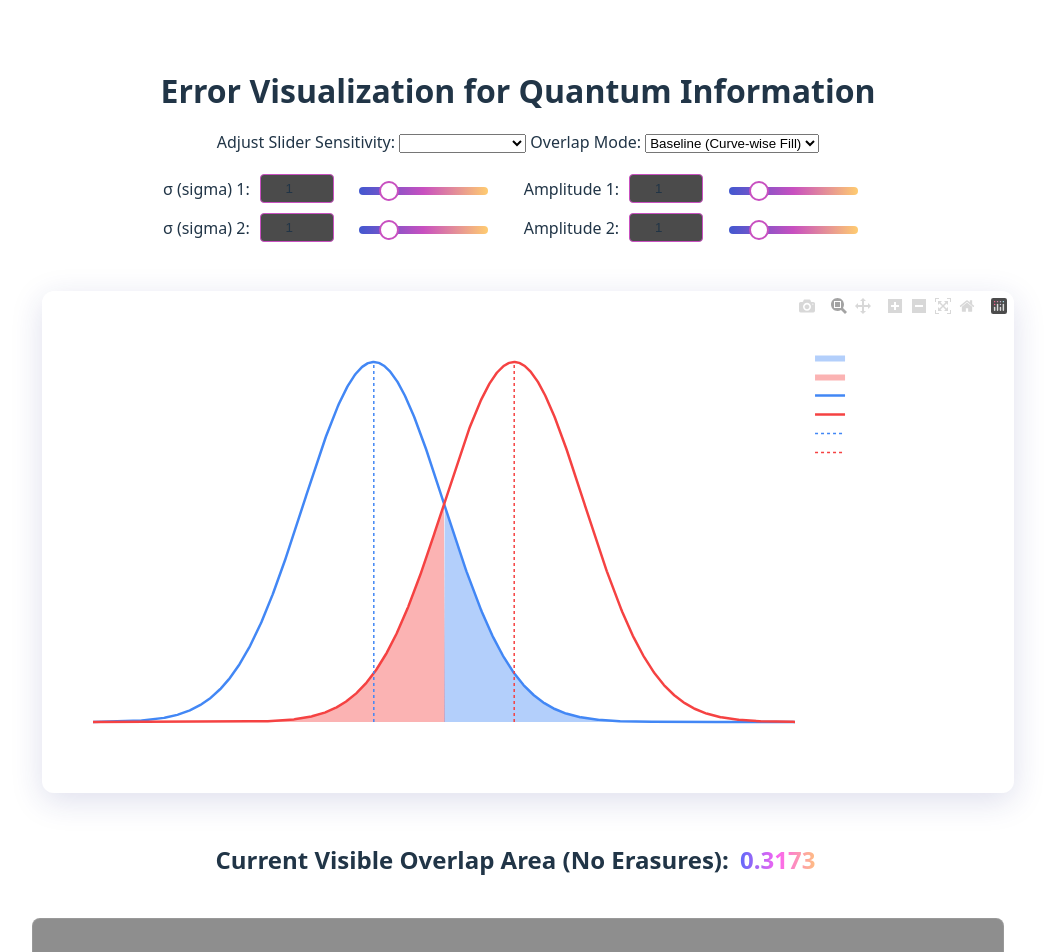
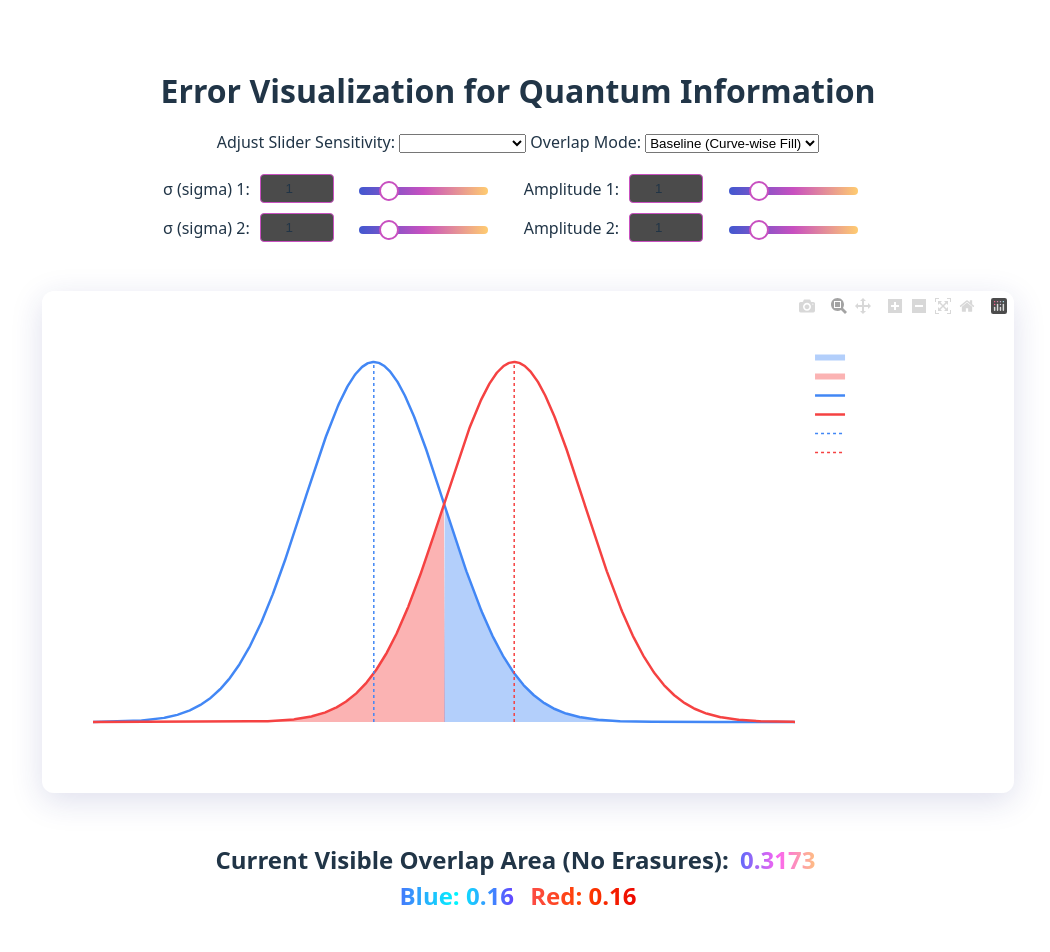
Before and after one commit to Juliorodrigo23/error-visualization, a Svelte app: page / in a window 1280 px wide. Shown: the top 952 px of the page, without its empty margins (122-1172 px from the left). Built offline with nearby package versions, Linux system fonts and the light colour scheme.

Commit message:
new math

```diff
--- a/src/App.svelte
+++ b/src/App.svelte
@@ -14,6 +14,9 @@
   let errorProbability = 0; // Pe - bit flip probability
   let erasureProbability = 0; // Pc - erasure probability
   let showNegativeTauErasure = false;
+  let blueOverlapComponent = 0; // For tracking signal -1 component (blue fill)
+  let redOverlapComponent = 0;  // For tracking signal 1 component (red fill)
+
 
   let xStart = -5; // Initial x-axis range
   let xEnd = 5;
@@ -64,8 +67,9 @@
 
       // For baseline mode, we only want to color where both curves exist
       // and use the color of the curve that's directly above
-      f1DirectValues.push(overlap && f2IsAbove ? Math.min(f1, f2) : 0); // Blue where f2 is above
-      f2DirectValues.push(overlap && f1IsAbove ? Math.min(f1, f2) : 0); // Red where f1 is above
+      f1DirectValues.push(overlap && f2 > f1 ? minVal : overlap && f2 === f1 ? minVal / 2 : 0);
+      f2DirectValues.push(overlap && f1 > f2 ? minVal : overlap && f2 === f1 ? minVal / 2 : 0);
+
 
       // For visualization modes with thresholds
       leftOfThresholdValues.push(x <= threshold ? minVal : 0);
@@ -139,6 +143,38 @@
       totalOverlap += (minValues[i] + minValues[i + 1]) * step / 2;
     }
 
+    let redComponent = 0;
+    let blueComponent = 0;
+
+    for (let i = 0; i < xValues.length - 1; i++) {
+      const dx = xValues[i + 1] - xValues[i];
+
+      const f1 = f1Values[i];
+      const f2 = f2Values[i];
+      const f1Next = f1Values[i + 1];
+      const f2Next = f2Values[i + 1];
+
+      const minCurr = Math.min(f1, f2);
+      const minNext = Math.min(f1Next, f2Next);
+      const avgOverlap = (minCurr + minNext) * dx / 2;
+
+      const f1AboveCount = Number(f1 > f2) + Number(f1Next > f2Next);
+      const f2AboveCount = Number(f2 > f1) + Number(f2Next > f1Next);
+
+      if (f1AboveCount > f2AboveCount) {
+        redComponent += avgOverlap;
+      } else if (f2AboveCount > f1AboveCount) {
+        blueComponent += avgOverlap;
+      } else {
+        redComponent += avgOverlap / 2;
+        blueComponent += avgOverlap / 2;
+      }
+    }
+
+
+    blueOverlapComponent = blueComponent;
+    redOverlapComponent = redComponent;
+
     // Calculate error regions (bit flips)
     let f1Error = 0; // Area under f1 in error region
     let f2Error = 0; // Area under f2 in error region
@@ -152,8 +188,18 @@
       f2Error += (f2ErrorValues[i] + f2ErrorValues[i+1]) * dx / 2;
     }
 
+    let f1Erasure = 0;
+    let f2Erasure = 0;
+    for (let i = 0; i < xValues.length - 1; i++) {
+      const dx = xValues[i+1] - xValues[i];
+      f1Erasure += (f1ErasureValues[i] + f1ErasureValues[i+1]) * dx / 2;
+      f2Erasure += (f2ErasureValues[i] + f2ErasureValues[i+1]) * dx / 2;
+    }
+
     // Calculate erasure regions
-    let erasureProbSum = 0;
+    let visibleOverlap = totalOverlap;
+    let erasureProbSum = f1Erasure + f2Erasure;
+
     for (let i = 0; i < xValues.length - 1; i++) {
       const dx = xValues[i+1] - xValues[i];
 
@@ -169,7 +215,7 @@
     }
 
     // Set probabilities
-    errorProbability = f1Error + f2Error;
+    errorProbability = visibleOverlap - erasureProbSum;
     erasureProbability = erasureProbSum;
 
     // Set overlap area based on selected mode
@@ -180,13 +226,13 @@
       for (let i = 0; i < leftOfThresholdValues.length - 1; i++) {
         leftOverlap += (leftOfThresholdValues[i] + leftOfThresholdValues[i + 1]) * step / 2;
       }
-      overlapArea = leftOverlap;
+      overlapArea = totalOverlap;
     } else if (overlapMode === "right") {
       let rightOverlap = 0;
       for (let i = 0; i < rightOfThresholdValues.length - 1; i++) {
         rightOverlap += (rightOfThresholdValues[i] + rightOfThresholdValues[i + 1]) * step / 2;
       }
-      overlapArea = rightOverlap;
+      overlapArea = totalOverlap;
     } else {
       // In baseline mode, show the total overlap
       overlapArea = totalOverlap;
@@ -241,7 +287,8 @@
         fillcolor: 'rgba(66, 135, 245, 0.4)',  // Blue for signal -1
         line: { color: 'rgba(0,0,0,0)', width: 0 },  // Invisible line
         name: 'Bit flip (Signal -1 read as 1)',
-        showlegend: true
+        showlegend: true,
+        mode: 'none'
       };
 
       const redOverlapArea = {
@@ -251,7 +298,8 @@
         fillcolor: 'rgba(245, 66, 66, 0.4)',  // Red for signal 1
         line: { color: 'rgba(0,0,0,0)', width: 0 },  // Invisible line
         name: 'Bit flip (Signal 1 read as -1)',
-        showlegend: true
+        showlegend: true,
+        mode: 'none'
       };
 
       // Add traces in order: overlap areas first, then curves on top
@@ -305,7 +353,8 @@
         fillcolor: 'rgba(66, 135, 245, 0.4)',
         line: { color: 'rgba(0,0,0,0)', width: 0 },
         name: `Bit flip (Signal -1 read as 1)`,
-        showlegend: true
+        showlegend: true,
+        mode: 'none'
       };
 
       const redOverlapArea = {
@@ -315,7 +364,8 @@
         fillcolor: 'rgba(245, 66, 66, 0.4)',
         line: { color: 'rgba(0,0,0,0)', width: 0 },
         name: `Bit flip (Signal 1 read as -1)`,
-        showlegend: true
+        showlegend: true,
+        mode: 'none'
       };
 
       // Add the color-coded overlap areas
@@ -661,11 +711,26 @@
     <div bind:this={plotDiv} class="plot-container"></div>
 
     <div class="stats-container">
-      <h2>Current Visible Overlap Area (No Erasures): <span class="gradient-text">{overlapArea.toFixed(4)}</span></h2>
-
+      <h2>
+        Current Visible Overlap Area (No Erasures):
+        <span class="gradient-text">{overlapArea.toFixed(4)}</span>
+        {#if overlapMode !== "total"}
+        <div class="component-values">
+          <span class="blue-component">Blue: {blueOverlapComponent.toFixed(2)}</span>
+          <span class="red-component">Red: {redOverlapComponent.toFixed(2)}</span>
+        </div>
+        {/if}
+      </h2>
       <!-- Show error and erasure probabilities for modes with thresholds -->
       {#if overlapMode === "left" || overlapMode === "right"}
-        <h2>Bit Flip Probability (Pe) (Visible Area w/Erasures): <span class="gradient-text error">{errorProbability.toFixed(4)}</span></h2>
+        <h2>
+          Bit Flip Probability (Pe):
+          <span class="gradient-text error">{errorProbability.toFixed(4)}</span>
+          <div class="component-values">
+            <span class="blue-component">Blue: {blueOverlapComponent.toFixed(2)}</span>
+            <span class="red-component">Red: {redOverlapComponent.toFixed(2)}</span>
+          </div>
+        </h2>
         <h2>Erasure Probability (Pc): <span class="gradient-text erasure">{erasureProbability.toFixed(4)}</span></h2>
       {/if}
     </div>
@@ -677,6 +742,7 @@
         <li>Pan: Scroll left/right</li>
         <li>Adjust sliders: Hover over a slider and scroll/swipe</li>
         <li>Click legend: Toggle components visually without adjusting logic </li>
+        <li>*Blue and red limited to 2 decimals due to performance*</li>
       </ul>
 
       <div class="formula-explanation">
--- a/src/app.css
+++ b/src/app.css
@@ -266,6 +266,24 @@ input[type="number"] {
   padding: 0 5px;
 }
 
+.blue-component{
+  background: linear-gradient(90deg, #4d6afb 0%, #00f7ff 50%, #6d34ff 100%);
+  -webkit-background-clip: text;
+  background-clip: text;
+  color: transparent;
+  font-weight: bold;
+  padding: 0 5px;
+}
+
+.red-component{
+  background: linear-gradient(90deg, #fb4d4d 0%, #ff4000 50%, #eb0000 100%);
+  -webkit-background-clip: text;
+  background-clip: text;
+  color: transparent;
+  font-weight: bold;
+  padding: 0 5px;
+}
+
 /* Optional: add animation to make it more dynamic */
 @keyframes gradient-shift {
   0% {
@@ -284,6 +302,16 @@ input[type="number"] {
   background-size: 200% auto;
   animation: gradient-shift 3s ease infinite;
 }
+
+.blue-component:hover {
+  background-size: 200% auto;
+  animation: gradient-shift 3s ease infinite;
+}
+.red-component:hover {
+  background-size: 200% auto;
+  animation: gradient-shift 3s ease infinite;
+}
+
 
 /* New styles for threshold slider */
 .threshold-row {
```
